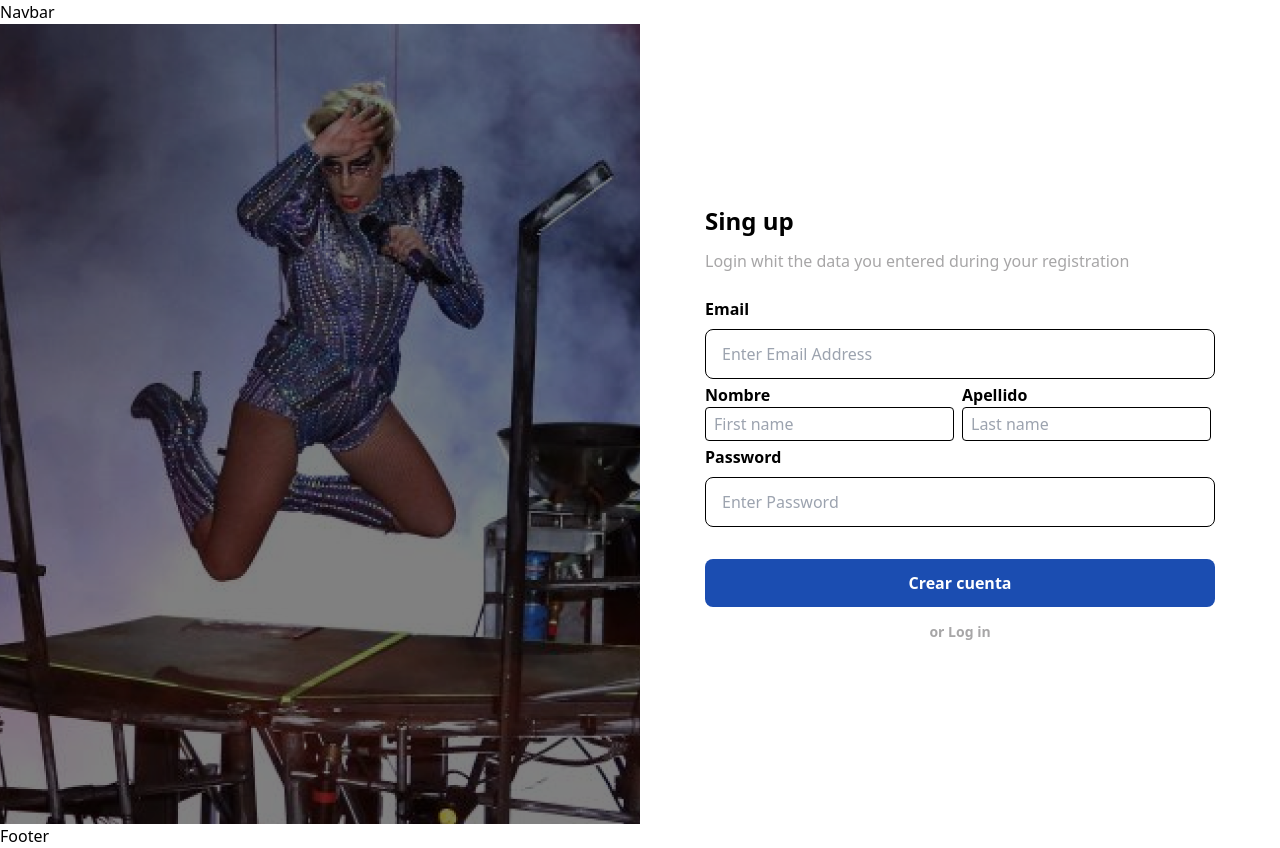
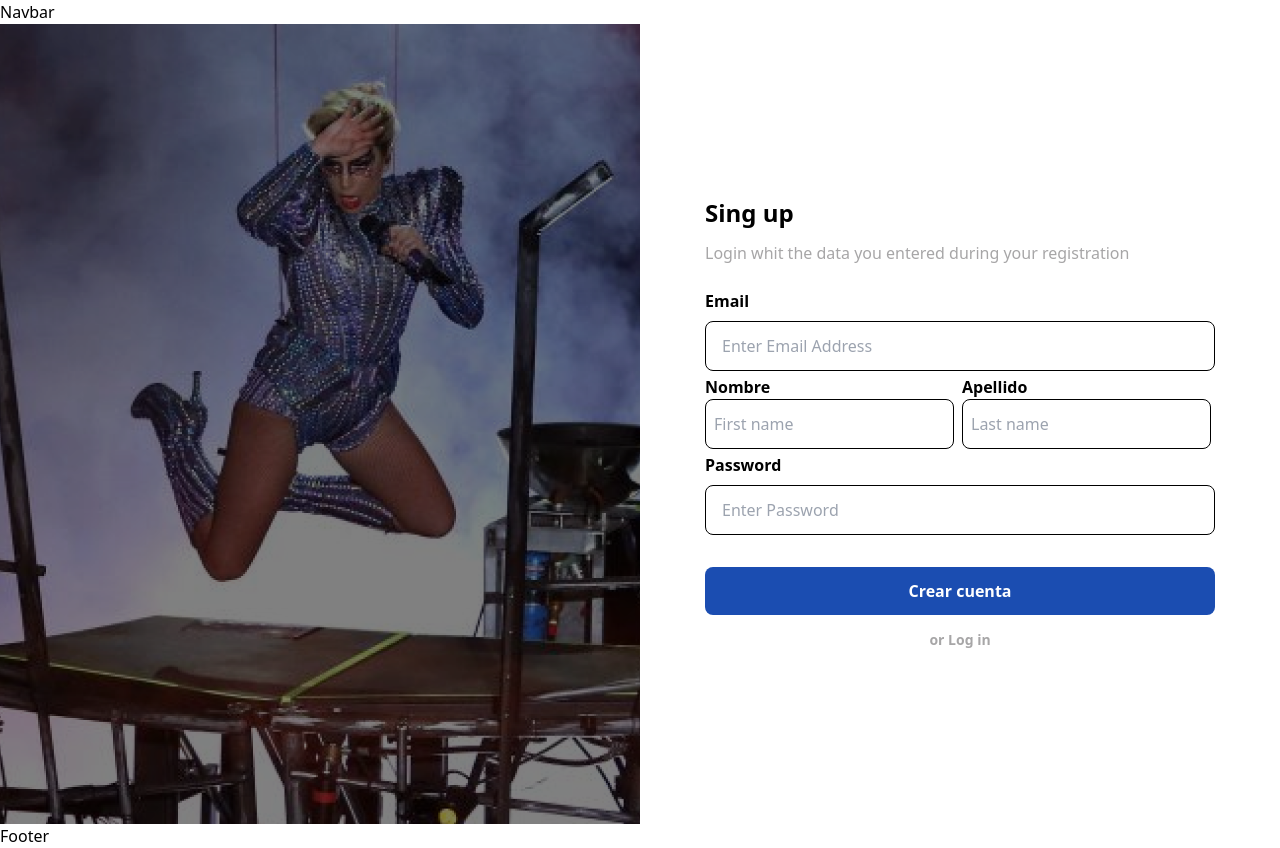
Before and after one commit to lfernando316/projectparacuando-, a Next.js app: page /signUp in a window 1280 px wide. Built offline with nearby package versions, Linux system fonts and the light colour scheme.

Commit message:
feat: tarea Login-singup agregue imagen al singUpp

```diff
--- a/pages/signUp.js
+++ b/pages/signUp.js
@@ -31,7 +31,7 @@ export default function singUp() {
                   type="text"
                   placeholder="First name"
                   name=""
-                  className="border border-gray-ligth py-1 px-2 rounded"/>
+                  className="border border-black py-3 px-2 rounded-lg"/>
               </div>
 
               <div className="w-1/2 mr-1 mt-1">
@@ -40,7 +40,7 @@ export default function singUp() {
                   type="text"
                   placeholder="Last name"
                   name=""
-                  className="border border-gray-ligth py-1 px-2 rounded"/>
+                  className="border border-gray-ligth py-3 px-2 rounded-lg"/>
               </div>
               </div>
 
```
